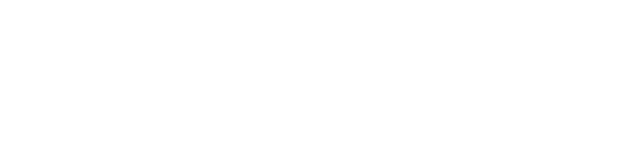
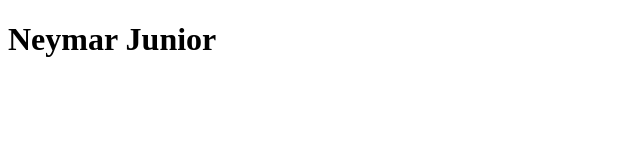
Before and after one commit to PedroAugustoPiekarski/ProvaPedroAugusto, a plain HTML site: page Index.html in a window 1280 px wide. Shown: the whole page, without its empty margins (0-640 px from the left). Drawn offline with Linux system fonts and the light colour scheme.

Commit message:
Update Index.html

```diff
--- a/Index.html
+++ b/Index.html
@@ -6,6 +6,7 @@
     <title>Document</title>
 </head>
 <body>
+    <h1>Neymar Junior</h1>
 
 </body>
 </html>
```
